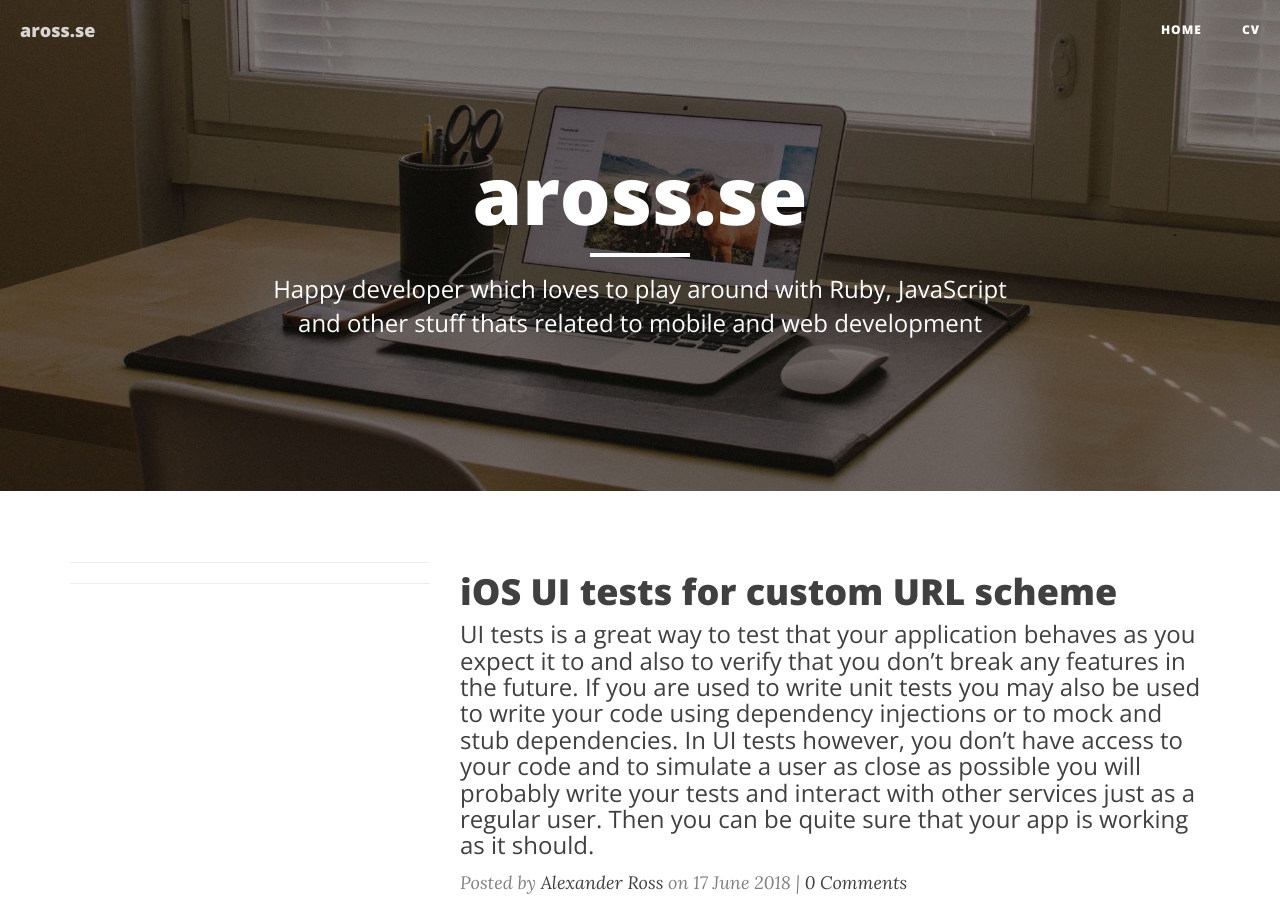
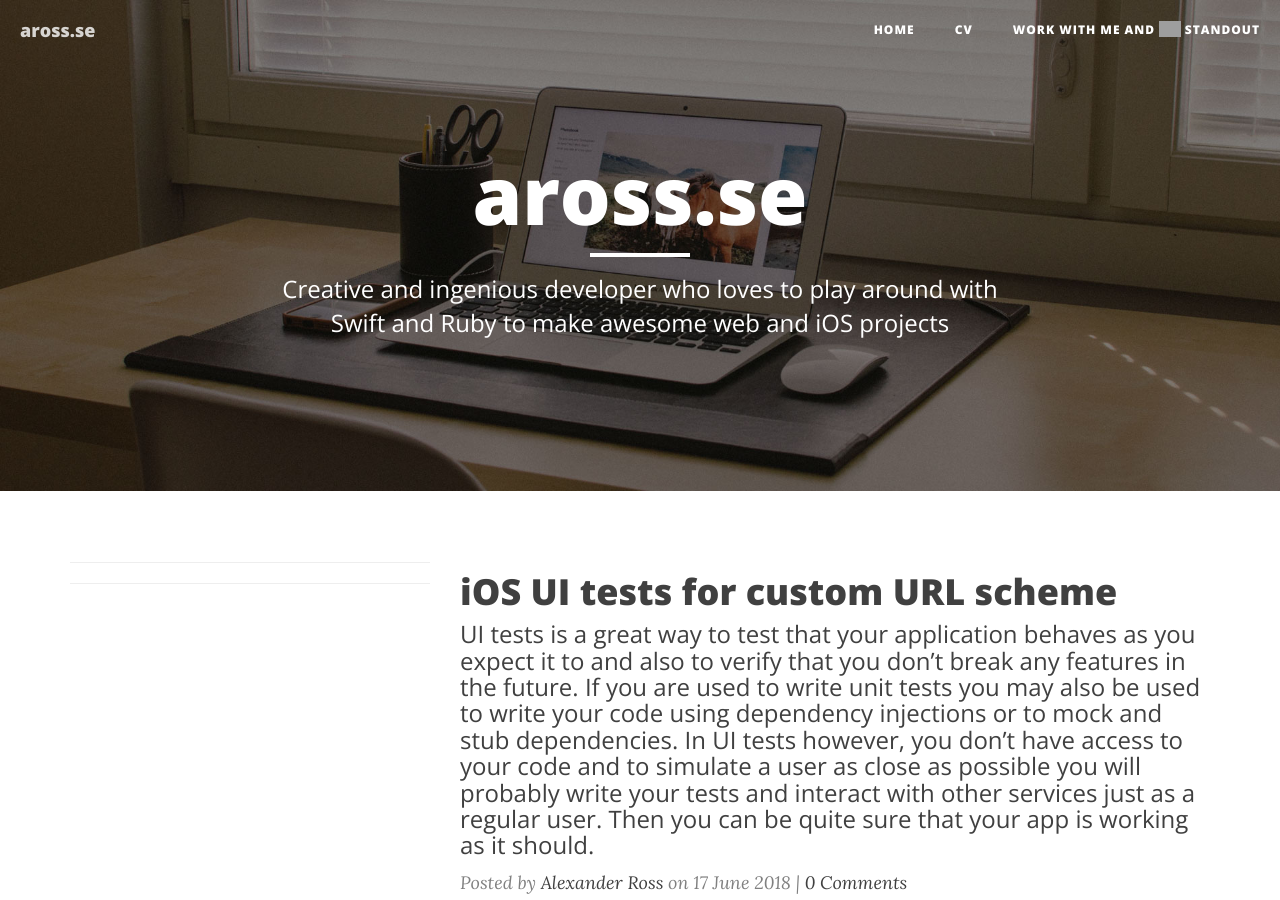
Before and after one commit to alex-ross/alex-ross.github.io, a Jekyll site: the page built from index.html, in a window 1280 px wide and 900 px high. Built offline with Jekyll 4.4.1, drawn with Linux system fonts in a browser that asks for light colours; nearby versions of some CDN libraries; comment, search, counter and statistics services are not loaded; grey boxes are pictures that could not be loaded.

Commit message:
Update layout

```diff
--- a/_config.yml
+++ b/_config.yml
@@ -1,7 +1,7 @@
 title: aross.se
 name: aross.se
 email: alex@aross.se
-description: "Happy developer which loves to play around with Ruby, JavaScript and other stuff thats related to mobile and web development"
+description: "Creative and ingenious developer who loves to play around with Swift and Ruby to make awesome web and iOS projects"
 base_url: /
 url: https://aross.se
 # markdown: redcarpet
--- a/_layouts/base.html
+++ b/_layouts/base.html
@@ -85,6 +85,9 @@
                     <li>
                         <a href="http://devb.io/ross" target="_blank">CV</a>
                     </li>
+                    <li>
+                      <a href="http://standout.se" target="_blank">Work with me and <img src="http://standout.se/img/logo/white/standout-white-symbol.svg" height="16" style="margin-top: -4px" /> Standout</a>
+                    </li>
                 </ul>
             </div>
             <!-- /.navbar-collapse -->
```
